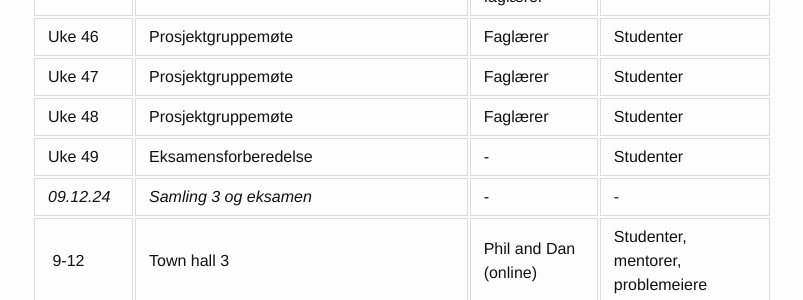
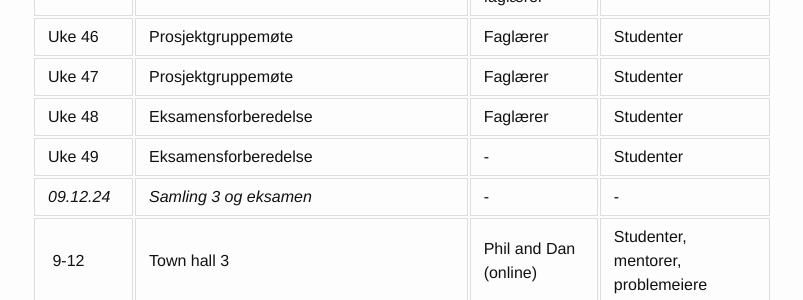
Before and after one commit to uit-inf-6010-f24/uit-inf-6010-f24.github.io, a Jekyll site: the page built from index.md, in a window 1280 px wide and 900 px high, scrolled down 2236 px. Shown: the part 152-452 px from the top of the window, without its empty margins (238-1041 px from the left). Built offline with Jekyll 4.4.1, drawn with Linux system fonts in a browser that asks for light colours; our own code applies the rules of GitHub Pages for plain Markdown files.

Commit message:
Update index.md

```diff
--- a/index.md
+++ b/index.md
@@ -55,7 +55,7 @@ Kursansvarlig og andre undervisere er:
 | Uke 45 | Prosjektgruppemøte | Mentor/ faglærer | Studenter |
 | Uke 46 | Prosjektgruppemøte | Faglærer | Studenter |
 | Uke 47 | Prosjektgruppemøte | Faglærer | Studenter |
-| Uke 48 | Prosjektgruppemøte | Faglærer | Studenter |
+| Uke 48 | Eksamensforberedelse | Faglærer | Studenter |
 | Uke 49 | Eksamensforberedelse | - | Studenter |
 | *09.12.24* | *Samling 3 og eksamen*  | - | - |
 | 9-12  | Town hall 3                | Phil and Dan (online) | Studenter, mentorer, problemeiere |
```
